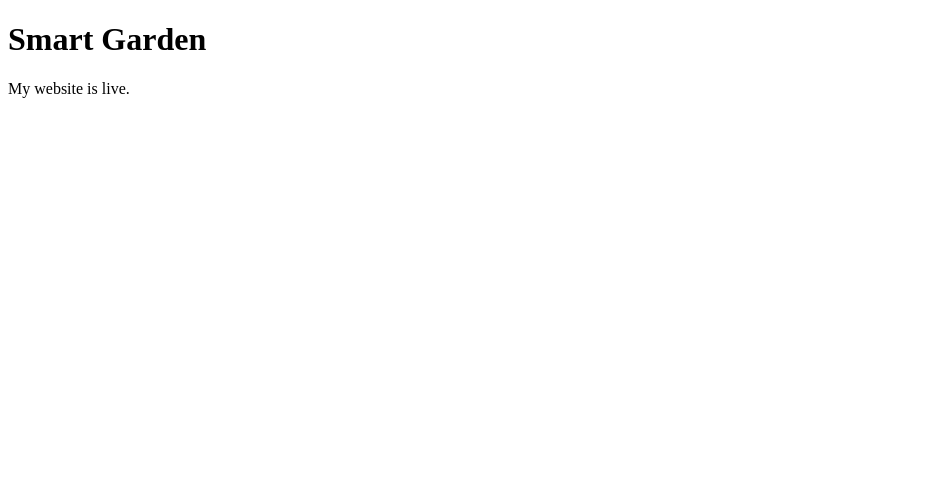
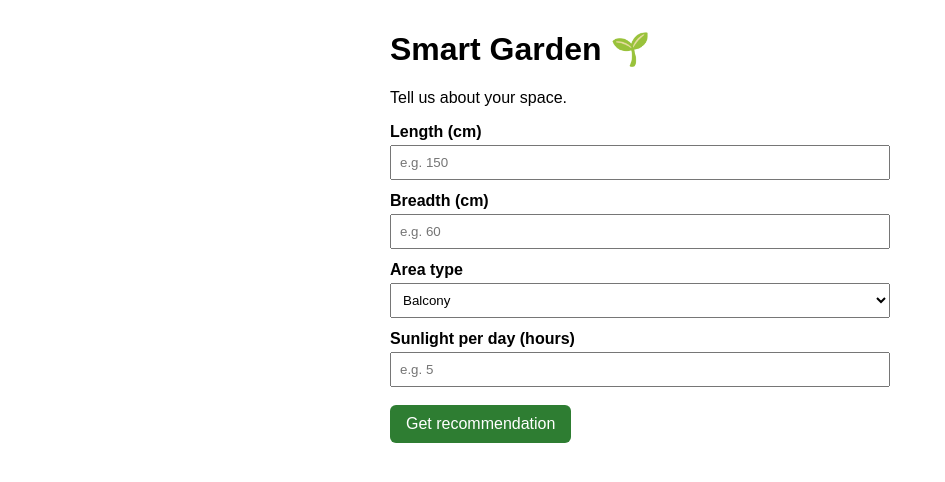
Before and after one commit to ishaaexe/plant-garden, a plain HTML site: page index.html in a window 1280 px wide. Shown: the whole page, without its empty margins (0-945 px from the left). Drawn offline with Linux system fonts and the light colour scheme.

Commit message:
Enhance index.html with user input fields
Added form elements for user input on garden space dimensions and sunlight hours.

```diff
--- a/index.html
+++ b/index.html
@@ -1 +1,21 @@
-<!DOCTYPE html> <html> <head> <meta charset="UTF-8"> <meta name="viewport" content="width=device-width, initial-scale=1"> <title>Smart Garden</title> </head> <body> <h1>Smart Garden</h1> <p>My website is live.</p> </body> </html>
+<!DOCTYPE html> <html> <head> <meta charset="UTF-8"> <meta name="viewport" content="width=device-width, initial-scale=1"> <title>Smart Garden</title> <style> body { font-family: Arial, sans-serif; max-width: 500px; margin: 30px auto; padding: 0 15px; } label { display: block; margin-top: 12px; font-weight: bold; } input, select { width: 100%; padding: 8px; margin-top: 4px; box-sizing: border-box; } button { margin-top: 18px; padding: 10px 16px; background: #2e7d32; color: white; border: none; border-radius: 6px; font-size: 16px; } #result { margin-top: 20px; padding: 12px; background: #e8f5e9; border-radius: 6px; display: none; } </style> </head> <body> <h1>Smart Garden 🌱</h1> <p>Tell us about your space.</p>
+
+<label>Length (cm)</label>
+<input type="number" id="length" placeholder="e.g. 150">
+
+<label>Breadth (cm)</label>
+<input type="number" id="breadth" placeholder="e.g. 60">
+
+<label>Area type</label>
+<select id="areaType">
+<option value="balcony">Balcony</option>
+<option value="rooftop">Rooftop</option>
+<option value="indoor">Indoor</option>
+</select>
+
+<label>Sunlight per day (hours)</label>
+<input type="number" id="sunHours" placeholder="e.g. 5">
+
+<button onclick="showInputs()">Get recommendation</button>
+
+<div id="result"></div> <script> function showInputs() { var length = document.getElementById("length").value; var breadth = document.getElementById("breadth").value; var areaType = document.getElementById("areaType").value; var sunHours = document.getElementById("sunHours").value; var box = document.getElementById("result"); box.style.display = "block"; box.innerHTML = "Space: " + length + " x " + breadth + " cm<br>" + "Area: " + areaType + "<br>" + "Sunlight: " + sunHours + " hours"; } </script> </body> </html>
```
